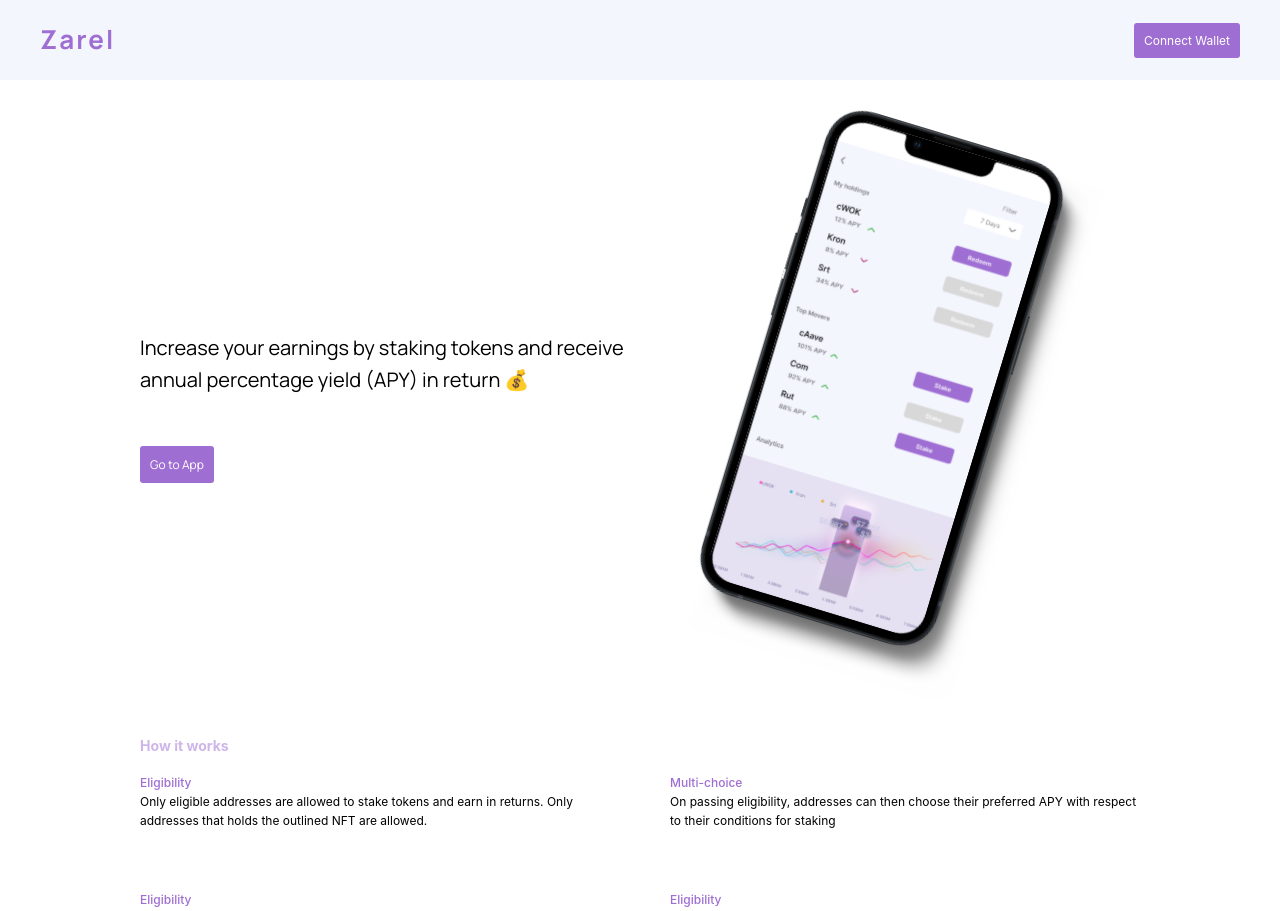
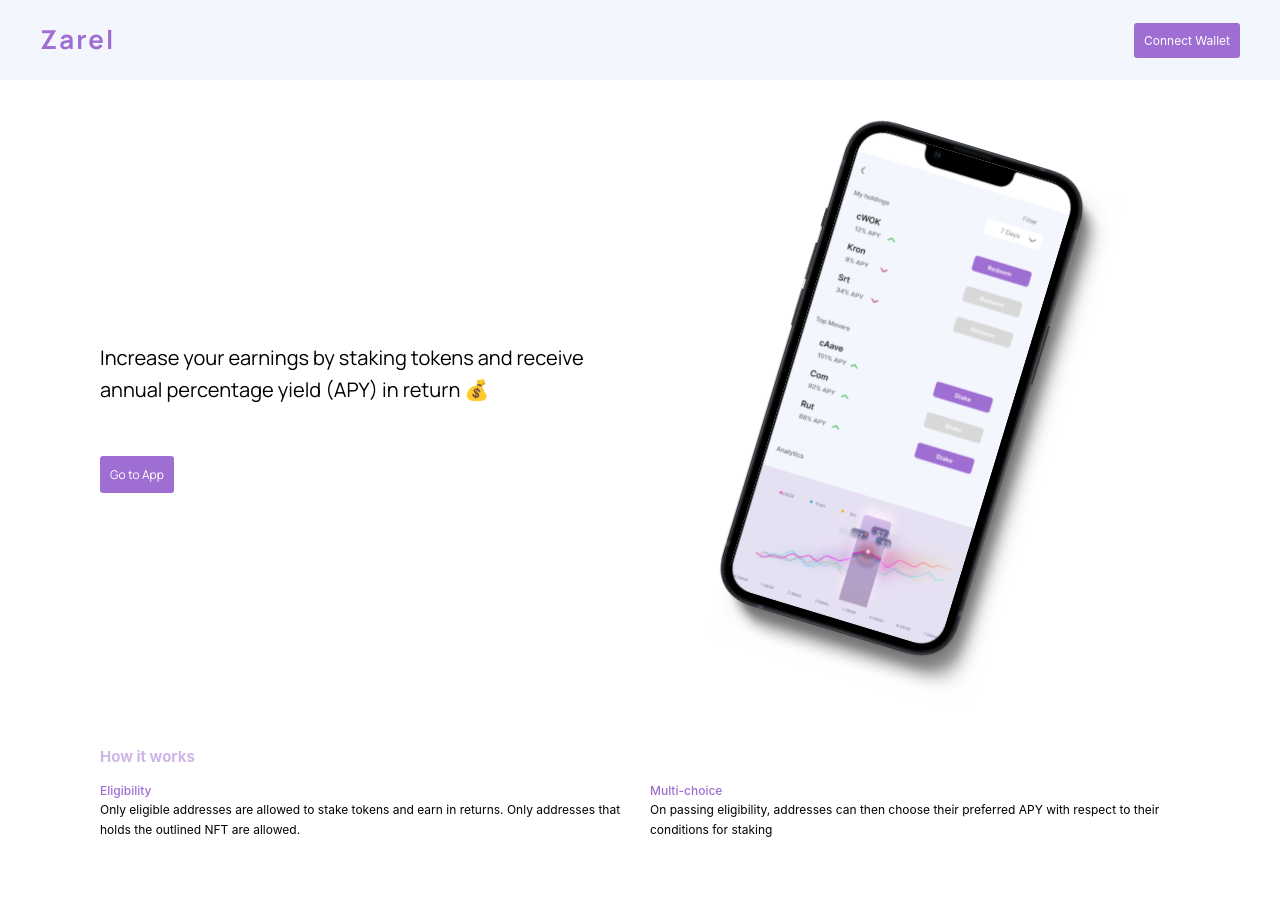
Before and after one commit to greatsamist/Zarel-Hedera.Hashgraph, a Next.js app in the folder frontend/: page / in a window 1280 px wide. Shown: the top 911 px of the page. Built offline with nearby package versions, Linux system fonts and the light colour scheme.

Commit message:
frontend integrations

```diff
--- a/frontend/components/HashConnectHelper.js
+++ b/frontend/components/HashConnectHelper.js
@@ -1,4 +1,3 @@
-import { Provider } from "@hashgraph/sdk";
 import { HashConnect } from "hashconnect";
 
 async function walletConnectFcn() {
--- a/frontend/components/Homepage.js
+++ b/frontend/components/Homepage.js
@@ -1,6 +1,7 @@
 import React from "react";
 import styles from "../styles/Homepage.module.scss";
 import Image from "next/image";
+import iPhone13Mockup from "../public/iPhone13Mockup.svg";
 import Link from "next/link";
 
 export default function Homepage({ connectWallet, connected }) {
@@ -23,7 +24,7 @@ export default function Homepage({ connectWallet, connected }) {
           )}
         </div>
         <div className={styles.heroImg}>
-          <img src="/iPhone13Mockup.svg" width={445} height={650} />
+          <Image src={iPhone13Mockup} width={445} height={650} />
         </div>
       </div>
       {/* /////////////////////////////////////////////////////// */}
@@ -46,6 +47,8 @@ export default function Homepage({ connectWallet, connected }) {
               APY with respect to their conditions for staking
             </p>
           </div>
+        </div>
+        <div className={styles.description}>
           <div className={styles.details}>
             <h4 className={styles.heading4}>Eligibility</h4>
             <p className={styles.paragraph}>
--- a/frontend/pages/index.js
+++ b/frontend/pages/index.js
@@ -28,11 +28,11 @@ function Home() {
       wData[0].pairingEvent.once((pairingData) => {
         pairingData.accountIds.forEach((id) => {
           setAccountId(id);
-          setConnected(true);
           console.log(`\n- Paired account id: ${id}`);
           console.log(`🔌Account ${id} connected⚡✅`);
         });
       });
+      setConnected(true);
       console.log(wData);
       setWalletData(wData);
     }
--- a/frontend/styles/Homepage.module.scss
+++ b/frontend/styles/Homepage.module.scss
@@ -1,11 +1,9 @@
 .homepage {
   font-size: 1.2rem;
-  margin-bottom: 6rem;
-  padding: 0 4rem;
+  margin: 1rem 10rem 10rem;
 }
 
 .heroSection {
-  margin: 0 10rem;
   justify-content: space-evenly;
   justify-items: center;
   align-content: space-evenly;
@@ -38,12 +36,9 @@
   cursor: pointer;
 }
 
-.homeInfo {
-  padding: 0 10rem;
-}
-
 .heading3 {
-  margin-bottom: 1.5rem;
+  margin-bottom: 1.2rem;
+  font-size: 1.5rem;
   font-weight: 700;
   color: rgba(159, 110, 211, 0.5);
 }
@@ -53,15 +48,19 @@
   color: #9f6ed3;
 }
 
-.paragraph {
-}
-
 .description {
   margin-bottom: 8rem;
-  display: grid;
-  grid-template-columns: repeat(auto-fit, minmax(38rem, 1fr));
-  grid-gap: 6rem;
+  display: flex;
+  justify-content: space-between;
+  justify-items: center;
+  gap: 2rem;
+
+  // margin-bottom: 8rem;
+  // display: grid;
+  // grid-template-columns: repeat(auto-fit, minmax(38rem, 1fr));
+  // grid-gap: 6rem;
 }
 
 .details {
+  flex: 50%;
 }
```
